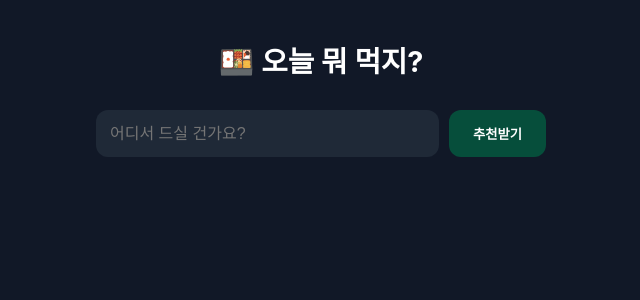
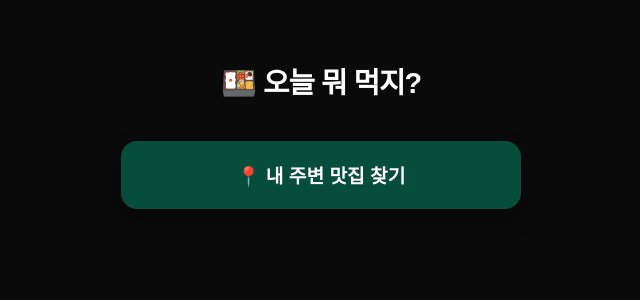
Before and after one commit to moomoori/hans, a Flask app: page / in a window 1280 px wide. Shown: the top 300 px of the page, without its empty margins (319-959 px from the left). Run offline with Flask 3, Linux system fonts and the light colour scheme; some libraries are stand-ins or nearby versions.

Commit message:
Final: Added Naver Map, Geolocation, and Card UI

```diff
--- a/app.py
+++ b/app.py
@@ -5,21 +5,21 @@ from flask import Flask, render_template, jsonify, request
 
 app = Flask(__name__)
 
-# Render 환경변수 설정 확인
 CLIENT_ID = os.environ.get('NAVER_CLIENT_ID')
 CLIENT_SECRET = os.environ.get('NAVER_CLIENT_SECRET')
 
 @app.route('/')
 def index():
-    # HTML에 Client ID를 넘겨주어야 지도를 로드할 수 있습니다.
     return render_template('index.html', client_id=CLIENT_ID)
 
-@app.route('/recommend')
-def recommend():
-    query = request.args.get('query', '강남역 맛집')
+@app.route('/recommend_v2')
+def recommend_v2():
+    # 주소(위치)와 음식 종류를 합쳐서 검색
+    location = request.args.get('location', '내 주변')
+    food = request.args.get('food', '맛집')
+    query = f"{location} {food}"
 
-    # 네이버 지역 검색 API (display: 5는 후보군 5개 가져오기)
-    url = f"https://openapi.naver.com/v1/search/local.json?query={query}&display=5"
+    url = f"https://openapi.naver.com/v1/search/local.json?query={query}&display=10&sort=comment"
     headers = {
         "X-Naver-Client-Id": CLIENT_ID,
         "X-Naver-Client-Secret": CLIENT_SECRET
@@ -30,26 +30,22 @@ def recommend():
         data = res.json()
 
         if data.get('items'):
-            # 5개 결과 중 하나를 무작위로 선택하여 재미 요소 부여
-            place = random.choice(data['items'])
+            # 리뷰가 많은 순으로 가져온 뒤 5개 추출
+            items = data['items'][:5]
+            results = []
+            for item in items:
+                results.append({
+                    "name": item['title'].replace('<b>', '').replace('</b>', ''),
+                    "category": item['category'].split('>')[-1],
+                    "address": item['address'],
+                    "link": item['link']
+                })
+            return jsonify({"items": results})
+    except Exception as e:
+        print(e)
 
-            # 카테고리 정리 (예: 음식점>한식 -> 한식)
-            category = place['category'].split('>')[-1] if place['category'] else "맛집"
-
-            return jsonify({
-                "name": place['title'].replace('<b>', '').replace('</b>', ''),
-                "category": category,
-                "address": place['address'],
-                "mapx": place['mapx'],
-                "mapy": place['mapy'],
-                "link": place['link']
-            })
-    except Exception as e:
-        print(f"Error: {e}")
-
-    return jsonify({"error": "주변 맛집을 찾지 못했습니다. 지역을 입력해 보세요!"}), 404
+    return jsonify({"error": "주변 맛집을 찾지 못했습니다."}), 404
 
 if __name__ == '__main__':
-    # Render 배포를 위한 포트 설정
     port = int(os.environ.get("PORT", 10000))
     app.run(host='0.0.0.0', port=port)
--- a/templates/index.html
+++ b/templates/index.html
@@ -6,69 +6,42 @@
     <title>오늘 뭐 먹지? 🍱</title>
     <script type="text/javascript" src="https://oapi.map.naver.com/openapi/v3/maps.js?ncpClientId={{ client_id }}&submodules=geocoder"></script>
     <style>
-        /* 짙은 녹색과 검정 테마 설정 */
-        :root {
-            --deep-green: #064e3b; /* 짙은 녹색 */
-            --dark-black: #111827; /* 세련된 검정 */
-            --soft-gray: #f3f4f6;
+        :root { --deep-green: #064e3b; --dark-black: #0a0a0a; --accent-green: #10b981; }
+        body { font-family: 'Pretendard', sans-serif; background-color: var(--dark-black); color: white; margin: 0; padding: 20px; display: flex; justify-content: center; }
+        .container { width: 100%; max-width: 400px; text-align: center; }
+
+        h1 { font-size: 1.8rem; margin: 40px 0; font-weight: 800; letter-spacing: -1px; }
+
+        /* 메인 시작 버튼 */
+        .start-btn {
+            width: 100%; padding: 20px; font-size: 1.2rem; font-weight: bold;
+            background: var(--deep-green); color: white; border: none; border-radius: 16px;
+            cursor: pointer; transition: 0.3s; box-shadow: 0 10px 20px rgba(0,0,0,0.3);
         }
+        .start-btn:active { transform: scale(0.95); }
 
-        body {
-            font-family: 'Pretendard', -apple-system, sans-serif;
-            background-color: var(--dark-black);
-            margin: 0; padding: 20px; color: white;
-            display: flex; justify-content: center;
+        /* 단계별 박스 */
+        .step-box { display: none; background: #171717; padding: 25px; border-radius: 24px; margin-top: 20px; animation: slideUp 0.4s ease-out; }
+        h3 { margin-top: 0; font-size: 1.1rem; color: #a3a3a3; }
+
+        .option-grid { display: grid; grid-template-columns: 1fr 1fr; gap: 12px; margin-top: 20px; }
+        .opt-btn {
+            background: #262626; color: white; border: none; padding: 16px;
+            border-radius: 12px; cursor: pointer; font-size: 1rem; transition: 0.2s;
         }
+        .opt-btn:hover { background: var(--deep-green); }
 
-        .container { width: 100%; max-width: 450px; text-align: center; }
+        /* 결과 카드 */
+        .result-item {
+            background: white; color: #111; border-radius: 16px; padding: 18px;
+            margin-bottom: 12px; text-align: left; animation: fadeIn 0.5s ease;
+        }
+        .item-name { font-weight: 800; font-size: 1.1rem; margin-bottom: 4px; }
+        .item-info { font-size: 0.85rem; color: #666; margin-bottom: 10px; }
+        .item-link { color: var(--deep-green); text-decoration: none; font-weight: bold; font-size: 0.85rem; }
 
-        h1 { margin-bottom: 30px; font-size: 1.8rem; font-weight: 700; color: #fff; }
-
-        /* 검색창 디자인 */
-        .search-box { display: flex; gap: 10px; margin-bottom: 30px; }
-        input {
-            flex: 1; padding: 14px; border: none; border-radius: 12px;
-            background: #1f2937; color: white; outline: none; font-size: 1rem;
-        }
-        input:focus { box-shadow: 0 0 0 2px var(--deep-green); }
-
-        button {
-            background: var(--deep-green); color: white; border: none;
-            padding: 14px 24px; border-radius: 12px; cursor: pointer;
-            font-weight: bold; transition: all 0.3s ease;
-        }
-        button:hover { background: #065f46; transform: scale(1.05); }
-
-        /* 맛집 카드 디자인 및 부드러운 애니메이션 */
-        .card {
-            display: none; background: #ffffff; border-radius: 24px; overflow: hidden;
-            box-shadow: 0 20px 40px rgba(0,0,0,0.4); text-align: left; color: #111;
-            animation: fadeInSlide 0.7s cubic-bezier(0.19, 1, 0.22, 1);
-        }
-
-        @keyframes fadeInSlide {
-            from { opacity: 0; transform: translateY(30px); }
-            to { opacity: 1; transform: translateY(0); }
-        }
-
-        .card-content { padding: 24px; }
-        .badge {
-            display: inline-block; background: #ecfdf5; color: var(--deep-green);
-            font-size: 0.75rem; padding: 4px 12px; border-radius: 99px; font-weight: 700;
-        }
-        .title { font-size: 1.7rem; font-weight: 800; margin: 12px 0 8px 0; color: var(--dark-black); }
-
-        .info { font-size: 0.95rem; color: #4b5563; margin-bottom: 12px; line-height: 1.5; }
-        .rating { color: #fbbf24; font-size: 1.1rem; margin-bottom: 15px; }
-
-        #map { width: 100%; height: 230px; background: #e5e7eb; }
-
-        .btn-link {
-            display: block; text-align: center; padding: 16px;
-            background: var(--dark-black); color: white; text-decoration: none;
-            font-weight: bold; border-radius: 12px; margin-top: 15px; transition: background 0.3s;
-        }
-        .btn-link:hover { background: #374151; }
+        @keyframes slideUp { from { opacity: 0; transform: translateY(20px); } to { opacity: 1; transform: translateY(0); } }
+        @keyframes fadeIn { from { opacity: 0; } to { opacity: 1; } }
     </style>
 </head>
 <body>
@@ -76,83 +49,82 @@
 <div class="container">
     <h1>🍱 오늘 뭐 먹지?</h1>
 
-    <div class="search-box">
-        <input type="text" id="query" placeholder="어디서 드실 건가요?">
-        <button onclick="startSearch()">추천받기</button>
+    <button id="startBtn" class="start-btn" onclick="startLocation()">📍 내 주변 맛집 찾기</button>
+
+    <div id="step1" class="step-box">
+        <h3>어떤 종류가 당기시나요?</h3>
+        <div class="option-grid">
+            <button class="opt-btn" onclick="selectFood('한식')">한식 🍚</button>
+            <button class="opt-btn" onclick="selectFood('중식')">중식 🥢</button>
+            <button class="opt-btn" onclick="selectFood('일식')">일식 🍣</button>
+            <button class="opt-btn" onclick="selectFood('양식')">양식 🍝</button>
+        </div>
     </div>
 
-    <div id="resultCard" class="card">
-        <div id="map"></div>
-        <div class="card-content">
-            <span id="category" class="badge">카테고리</span>
-            <div id="placeName" class="title">맛집 이름</div>
-            <div class="rating">★★★★★ <span style="color:#9ca3af; font-size:0.85rem; font-weight:400;">(방문자리뷰 100+)</span></div>
-            <div id="address" class="info">📍 주소를 불러오는 중...</div>
-            <a id="naverLink" href="#" target="_blank" class="btn-link">네이버 상세 정보 ➔</a>
+    <div id="step2" class="step-box">
+        <h3>얼마나 걸어가실 건가요?</h3>
+        <div class="option-grid">
+            <button class="opt-btn" onclick="fetchFinal(5)">🚶 5분 거리</button>
+            <button class="opt-btn" onclick="fetchFinal(10)">🚶 10분 거리</button>
+            <button class="opt-btn" onclick="fetchFinal(15)">🏃 15분 거리</button>
+            <button class="opt-btn" onclick="fetchFinal(20)">🏃 20분 거리</button>
         </div>
     </div>
+
+    <div id="resultArea" style="margin-top: 30px;"></div>
 </div>
 
 <script>
-let map = null;
-let marker = null;
+let currentAddr = "";
+let currentFood = "";
 
-function startSearch() {
-    const userInput = document.getElementById('query').value;
-    const btn = document.querySelector('button');
-    btn.innerText = "찾는 중...";
-    btn.disabled = true;
+function startLocation() {
+    const btn = document.getElementById('startBtn');
+    btn.innerText = "📍 위치 파악 중...";
 
-    if (userInput) {
-        fetchRecommend(userInput);
-    } else {
-        if (navigator.geolocation) {
-            navigator.geolocation.getCurrentPosition(pos => {
-                const lat = pos.coords.latitude;
-                const lng = pos.coords.longitude;
-                naver.maps.Service.reverseGeocode({ coords: new naver.maps.LatLng(lat, lng) }, (status, res) => {
-                    const addr = (res.v2 && res.v2.address.jibunAddress) ? res.v2.address.jibunAddress : "강남역";
-                    fetchRecommend(addr + " 맛집");
-                });
-            }, () => fetchRecommend("강남역 맛집"));
-        } else {
-            fetchRecommend("강남역 맛집");
-        }
+    if (navigator.geolocation) {
+        navigator.geolocation.getCurrentPosition(pos => {
+            const lat = pos.coords.latitude;
+            const lng = pos.coords.longitude;
+
+            naver.maps.Service.reverseGeocode({
+                coords: new naver.maps.LatLng(lat, lng)
+            }, (status, res) => {
+                currentAddr = res.v2.address.jibunAddress || "내 주변";
+                btn.style.display = 'none';
+                document.getElementById('step1').style.display = 'block';
+            });
+        }, () => alert("위치 권한을 허용해주세요!"));
     }
 }
 
-function fetchRecommend(query) {
-    fetch(`/recommend?query=${query}`)
+function selectFood(food) {
+    currentFood = food;
+    document.getElementById('step1').style.display = 'none';
+    document.getElementById('step2').style.display = 'block';
+}
+
+function fetchFinal(minutes) {
+    document.getElementById('step2').style.display = 'none';
+    const resArea = document.getElementById('resultArea');
+    resArea.innerHTML = "<p style='color:#a3a3a3;'>가장 맛있는 곳을 고르는 중...</p>";
+
+    fetch(`/recommend_v2?location=${currentAddr}&food=${currentFood}`)
         .then(res => res.json())
         .then(data => {
-            const btn = document.querySelector('button');
-            btn.innerText = "추천받기";
-            btn.disabled = false;
-
-            if (data.error) return alert(data.error);
-
-            // 카드 보이기 및 애니메이션 초기화
-            const card = document.getElementById('resultCard');
-            card.style.display = 'block';
-
-            document.getElementById('placeName').innerText = data.name;
-            document.getElementById('category').innerText = data.category;
-            document.getElementById('address').innerText = `📍 ${data.address}`;
-            document.getElementById('naverLink').href = data.link || `https://search.naver.com/search.naver?query=${data.name}`;
-
-            const point = new naver.maps.Point(data.mapx, data.mapy);
-            const latlng = naver.maps.TransCoord.fromTM128ToLatLng(point);
-
-            if (!map) {
-                map = new naver.maps.Map('map', { center: latlng, zoom: 16 });
-                marker = new naver.maps.Marker({ position: latlng, map: map });
-            } else {
-                map.setCenter(latlng);
-                marker.setPosition(latlng);
-            }
+            resArea.innerHTML = `<h2 style='text-align:left; font-size:1.2rem;'>✨ 추천 ${currentFood} TOP 5</h2>`;
+            data.items.forEach(item => {
+                resArea.innerHTML += `
+                    <div class="result-item">
+                        <div style="font-size:0.7rem; color:var(--deep-green); font-weight:bold; margin-bottom:5px;">${item.category}</div>
+                        <div class="item-name">${item.name}</div>
+                        <div class="item-info">📍 ${item.address} (도보 약 ${minutes}분)</div>
+                        <a href="${item.link || '#'}" target="_blank" class="item-link">네이버 플레이스 ➔</a>
+                    </div>
+                `;
+            });
         });
 }
 </script>
-
 </body>
 </html>
```
